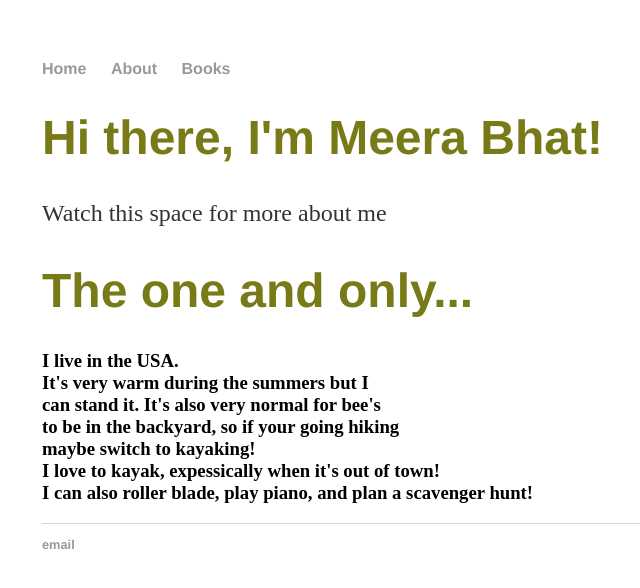
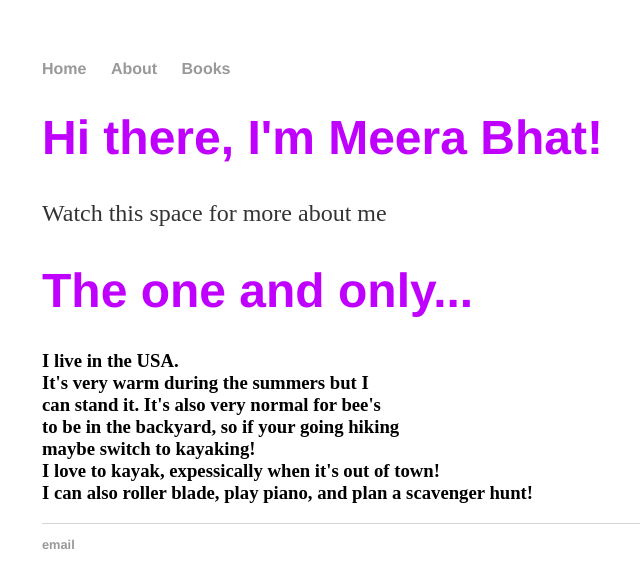
Before and after one commit to meerkatbhat/meerkatbhat, a Jekyll site: the page built from about/index.html, in a window 1280 px wide. Shown: the top 588 px of the page, without its empty margins (150-790 px from the left). Built offline with Jekyll 4.4.1, drawn with Linux system fonts in a browser that asks for light colours.

Commit message:
Update index.html

```diff
--- a/about/index.html
+++ b/about/index.html
@@ -8,7 +8,7 @@ title: Meera B
 </div><!-- /.blurb -->
 	<style>
 	h1 {
-	    color:rgb(119, 122, 22);
+	    color:rgb(191, 0, 255);
 		}
 	</style>
 	<h1>The one and only...<h1>
```
